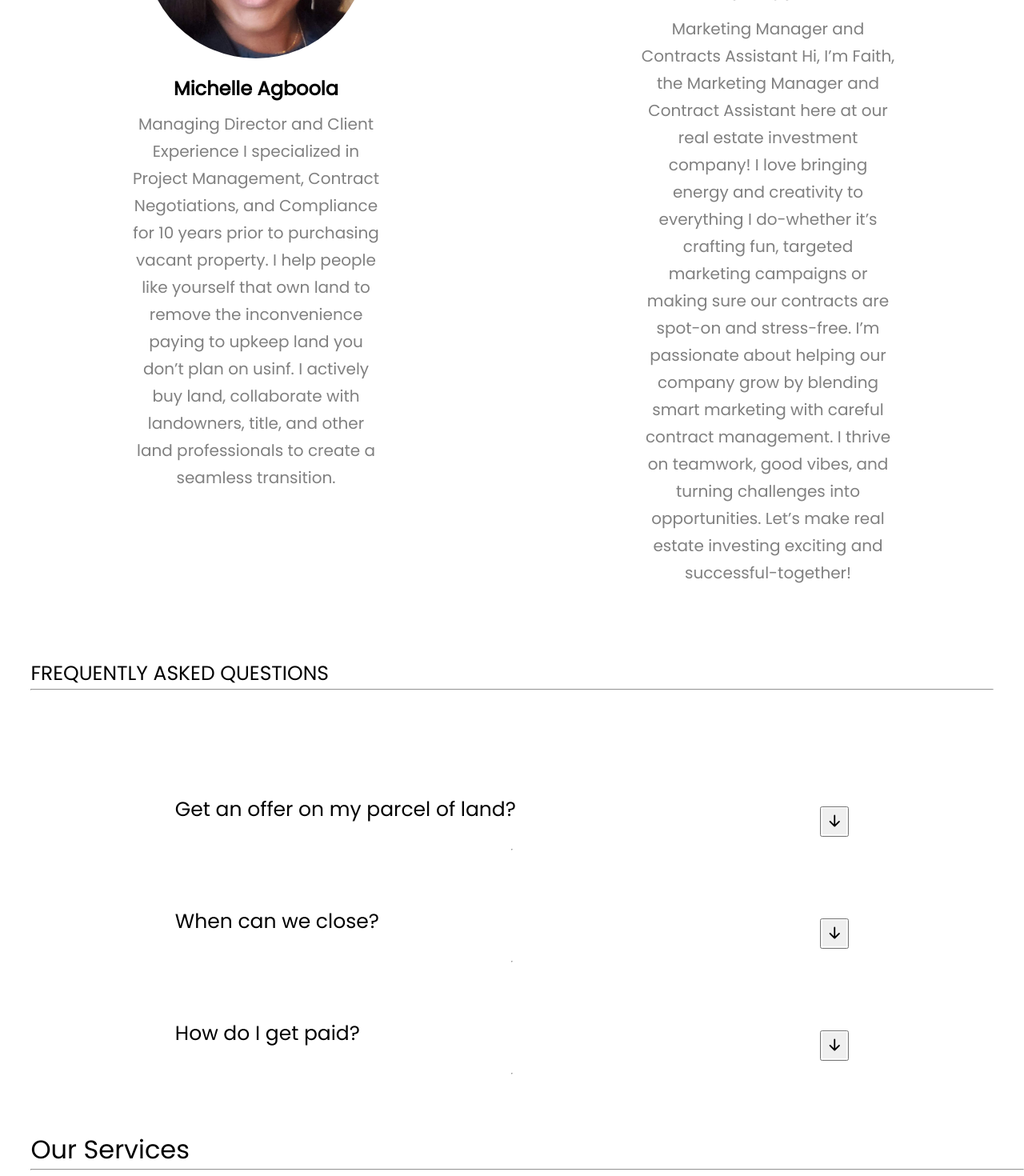
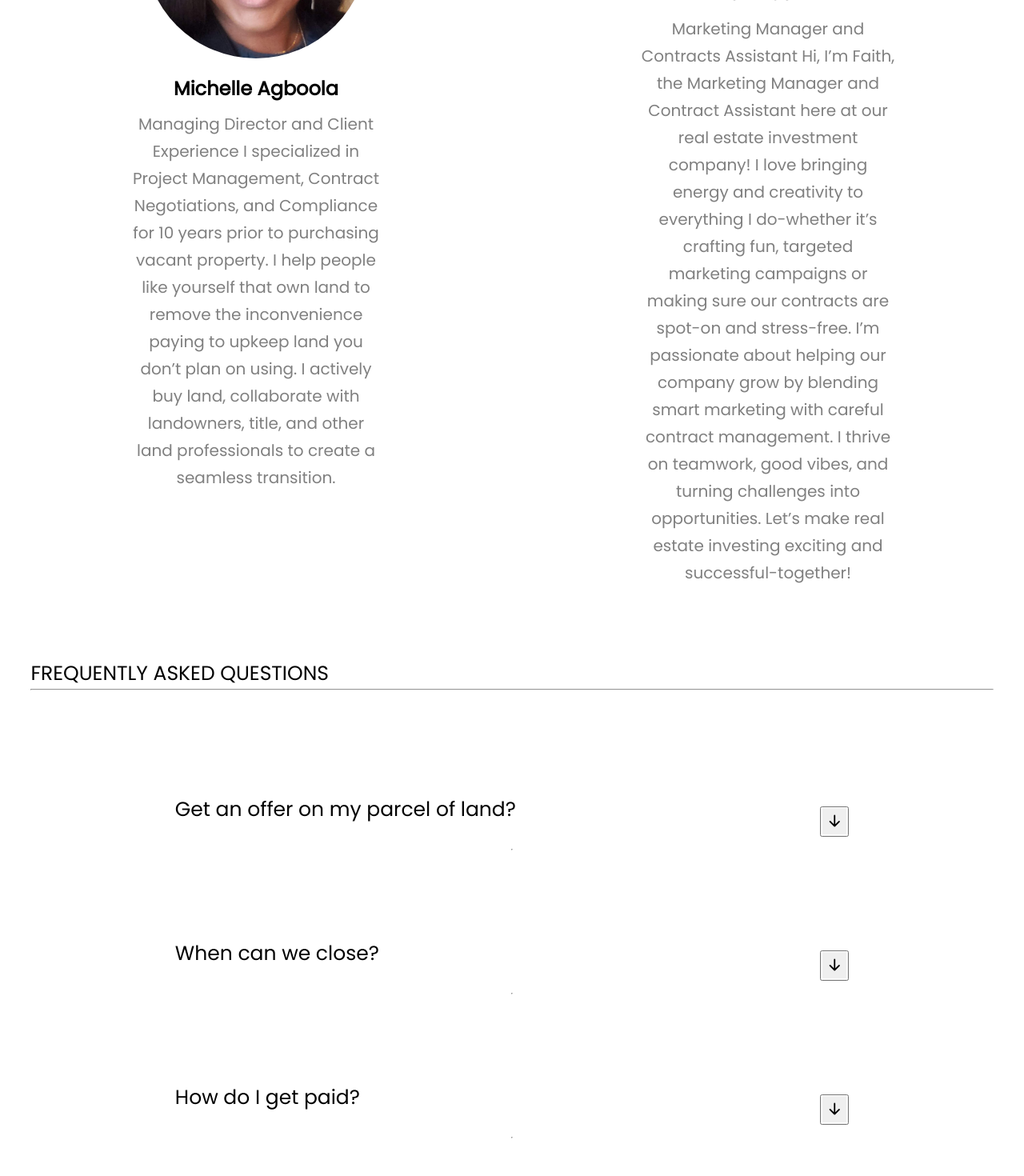
Before and after one commit to DMG-01/michelle-website, a React (Vite) app: page /home in a window 1280 px wide. Shown: the part 1240-2710 px from the top of the page at 80% size. Built offline with nearby package versions, Linux system fonts and the light colour scheme.

Commit message:
remodified the text and also the style

```diff
--- a/src/components/contact.jsx
+++ b/src/components/contact.jsx
@@ -16,7 +16,7 @@ function Team()  {
             <div className="contacts">
                 <Contact imageLink="./faith.jpg" name="Michelle Agboola" content="Managing Director and Client Experience
 I specialized in Project Management, Contract Negotiations, and Compliance for 10 years prior to purchasing vacant property.
-I help people like yourself that own land to remove the inconvenience paying to upkeep land you don’t plan on usinf. I actively buy land, collaborate with landowners, title, and other land professionals to create a seamless transition.
+I help people like yourself that own land to remove the inconvenience paying to upkeep land you don’t plan on using. I actively buy land, collaborate with landowners, title, and other land professionals to create a seamless transition.
 " />
                 <Contact imageLink="./mitch.jpg" name="Faith John" content="Marketing Manager and Contracts Assistant
 Hi, I’m Faith, the Marketing Manager and Contract Assistant here at our real estate investment company! I love bringing energy and creativity to everything I do-whether it’s crafting fun, targeted marketing campaigns or making sure our contracts are spot-on and stress-free. I’m passionate about helping our company grow by blending smart marketing with careful contract management. I thrive on teamwork, good vibes, and turning challenges into opportunities. Let’s make real estate investing exciting and successful-together!
--- a/src/index.css
+++ b/src/index.css
@@ -230,7 +230,7 @@ body {
   flex-direction: column;
   align-items: center;
   justify-content: center;
-  padding-bottom:40px;
+  padding-bottom:80px;
   transition : height 2s
 }
 
```
